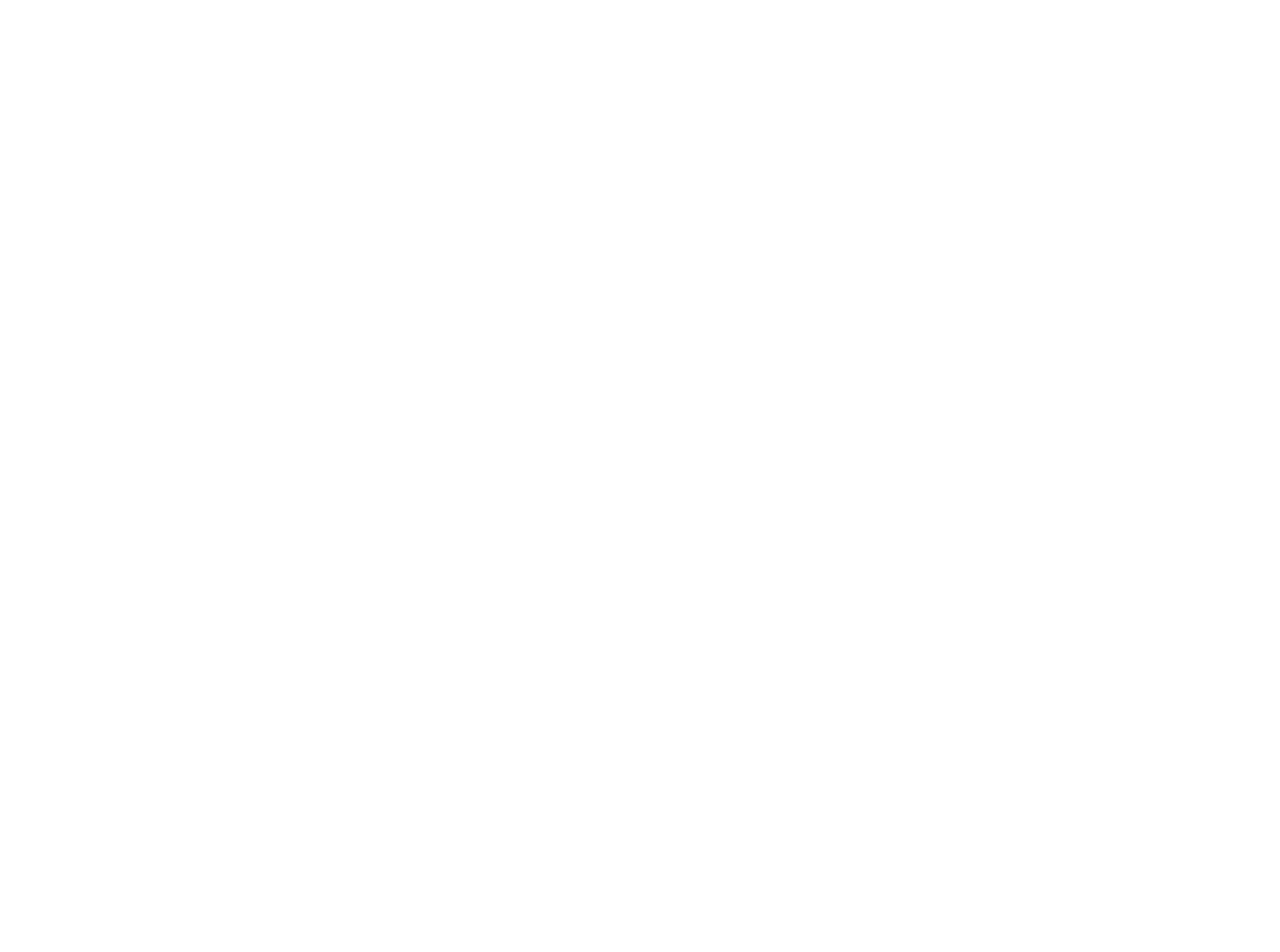
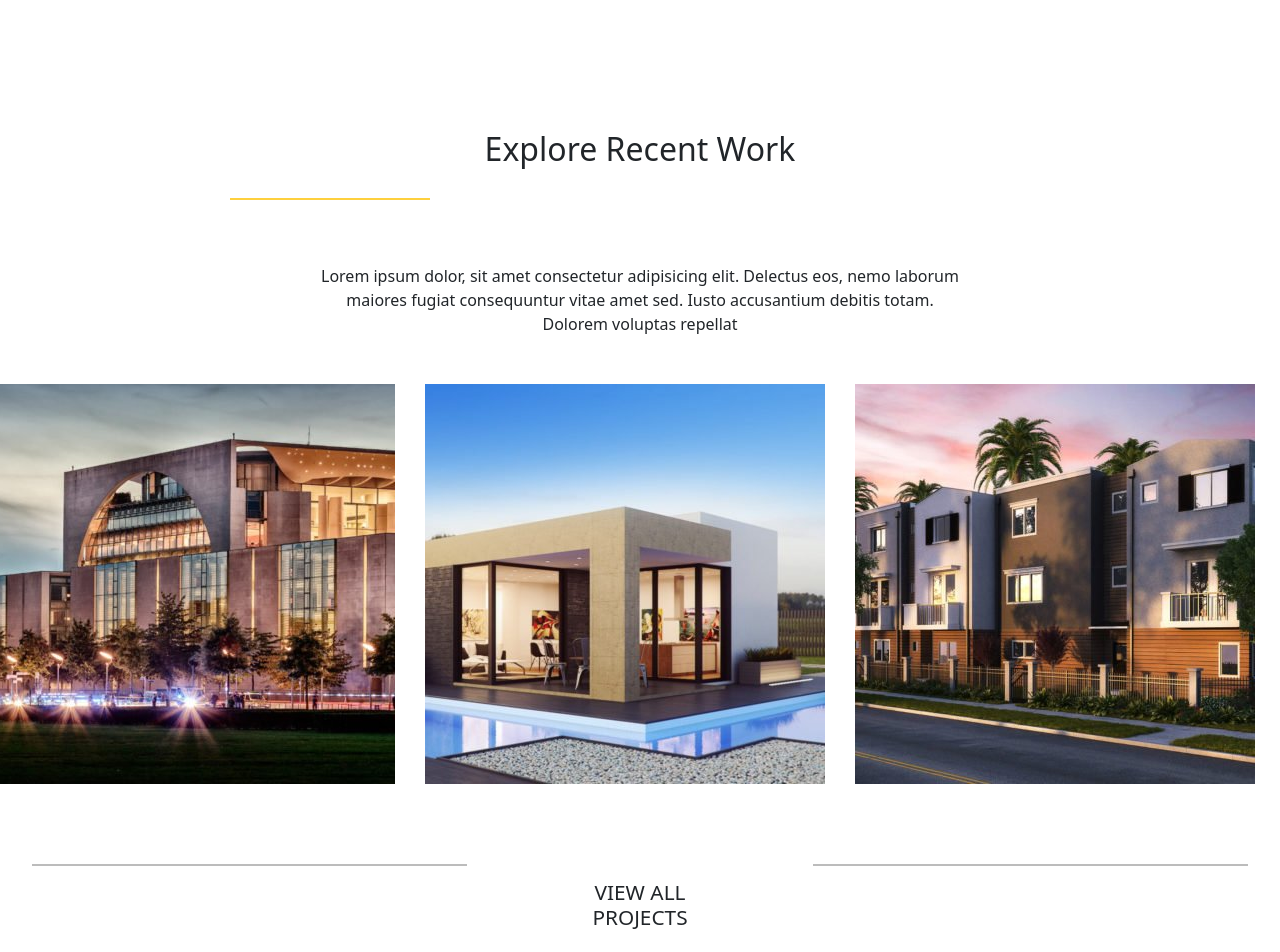
Before and after one commit to AlessioLibbi/proj-html-vuejs, a Vue app: page / in a window 1280 px wide. Shown: the part 2700-3652 px from the top of the page. Before the commit the page ends 2682 px from the top, so only its background shows below. Built offline with nearby package versions, Linux system fonts and the light colour scheme.

Commit message:
Add:works-component

```diff
--- a/src/components/AppMain.vue
+++ b/src/components/AppMain.vue
@@ -2,12 +2,14 @@
 import AppQuote from './AppQuote.vue';
 import AppExplain from './AppExplain.vue';
 import AppNumbers from './AppNumbers.vue';
+import AppWorks from './AppWorks.vue';
 import { store } from "../store"
 export default {
     components: {
         AppQuote,
         AppExplain,
-        AppNumbers
+        AppNumbers,
+        AppWorks
     },
     data() {
         return {
@@ -22,6 +24,7 @@
     <AppQuote />
     <AppExplain :explainCard="store.explainCard" />
     <AppNumbers :numberGraph="store.numberGraph" />
+    <AppWorks />
 </template>
 
 
--- /dev/null
+++ b/src/components/AppWorks.vue
@@ -0,0 +1,84 @@
+<script>
+export default {
+    data() {
+        return {
+            name: "AppWorks"
+        }
+    }
+}
+</script>
+
+<template>
+    <div class="works-container text-center">
+        <div class="works-text d-flex flex-column">
+            <h2 class="my-5">Explore Recent Work</h2>
+            <p class="my-5">Lorem ipsum dolor, sit amet consectetur adipisicing elit. Delectus eos, nemo laborum maiores
+                fugiat
+                consequuntur vitae amet sed. Iusto accusantium debitis totam. Dolorem voluptas repellat
+            </p>
+        </div>
+        <div class="works-img d-flex justify-content-center ">
+            <img src="../assets/img/project2-featured-15013609-400x400.jpg" alt="">
+            <img src="../assets/img/project1-featured-294276386-400x400.jpg" alt="">
+            <img src="../assets/img/project3-featured-189023420-400x400.jpg" alt="">
+        </div>
+        <div class="works-foot mt-5 mb-5 d-flex justify-content-center">
+            <h4 class="m-5">VIEW ALL PROJECTS</h4>
+        </div>
+    </div>
+</template>
+
+<style scoped lang="scss">
+.works-container {
+    margin-top: 200px;
+
+    .works-text {
+        margin: 0 auto;
+        width: 50%;
+        font-weight: 200;
+    }
+
+    .works-img {
+        img {
+            margin-right: 30px;
+        }
+    }
+
+    .works-foot {
+        h4 {
+            font-weight: 200;
+            font-size: 1.3rem;
+        }
+    }
+
+    .works-foot::before {
+        content: "";
+        width: 450px;
+        background-color: #BCBCBC;
+        height: 2px;
+        margin: 2rem;
+        display: block;
+    }
+
+    .works-foot::after {
+        content: "";
+        width: 450px;
+        background-color: #BCBCBC;
+        margin: 2rem;
+        height: 2px;
+        display: block;
+    }
+}
+
+h2::after {
+    content: "";
+    margin-top: 30px;
+    width: 200px;
+    display: block;
+    height: 2px;
+    background-color: #FED03D;
+    color: black;
+    position: absolute;
+    right: 850px;
+}
+</style>
```
